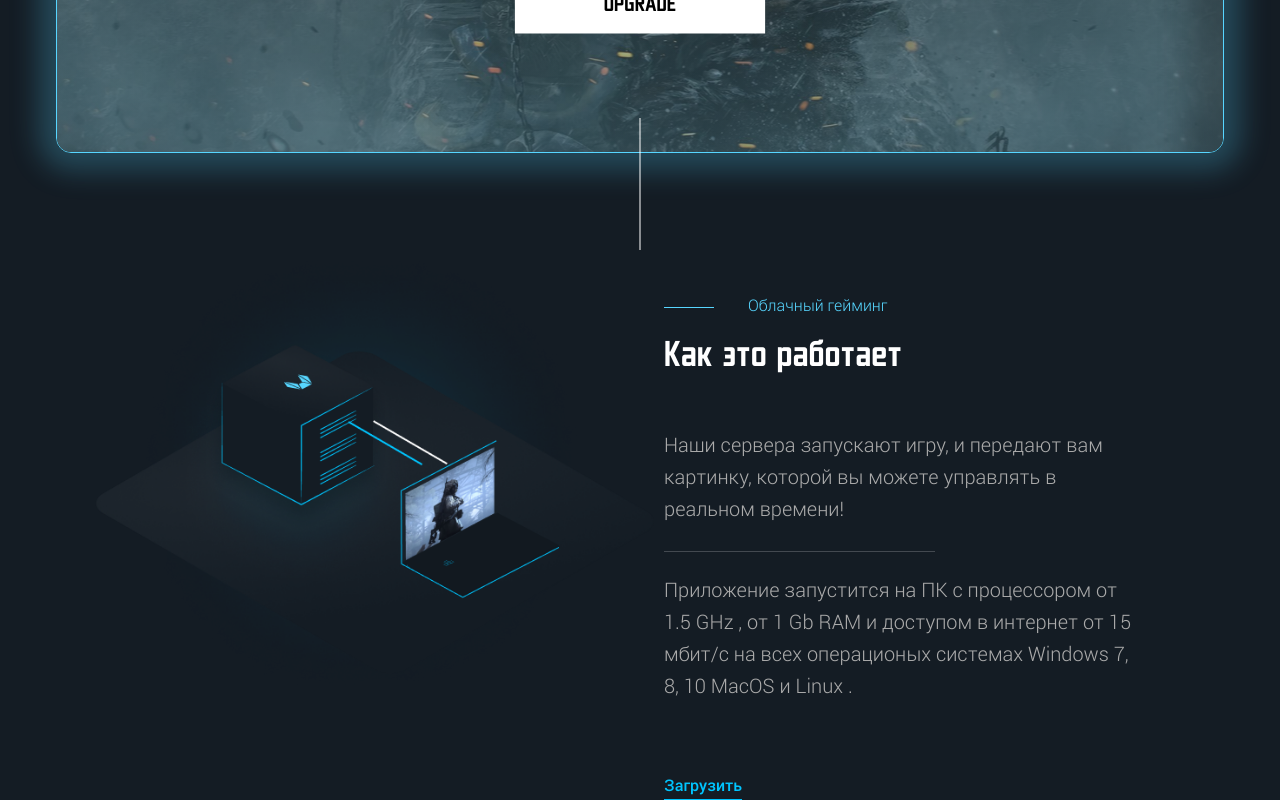
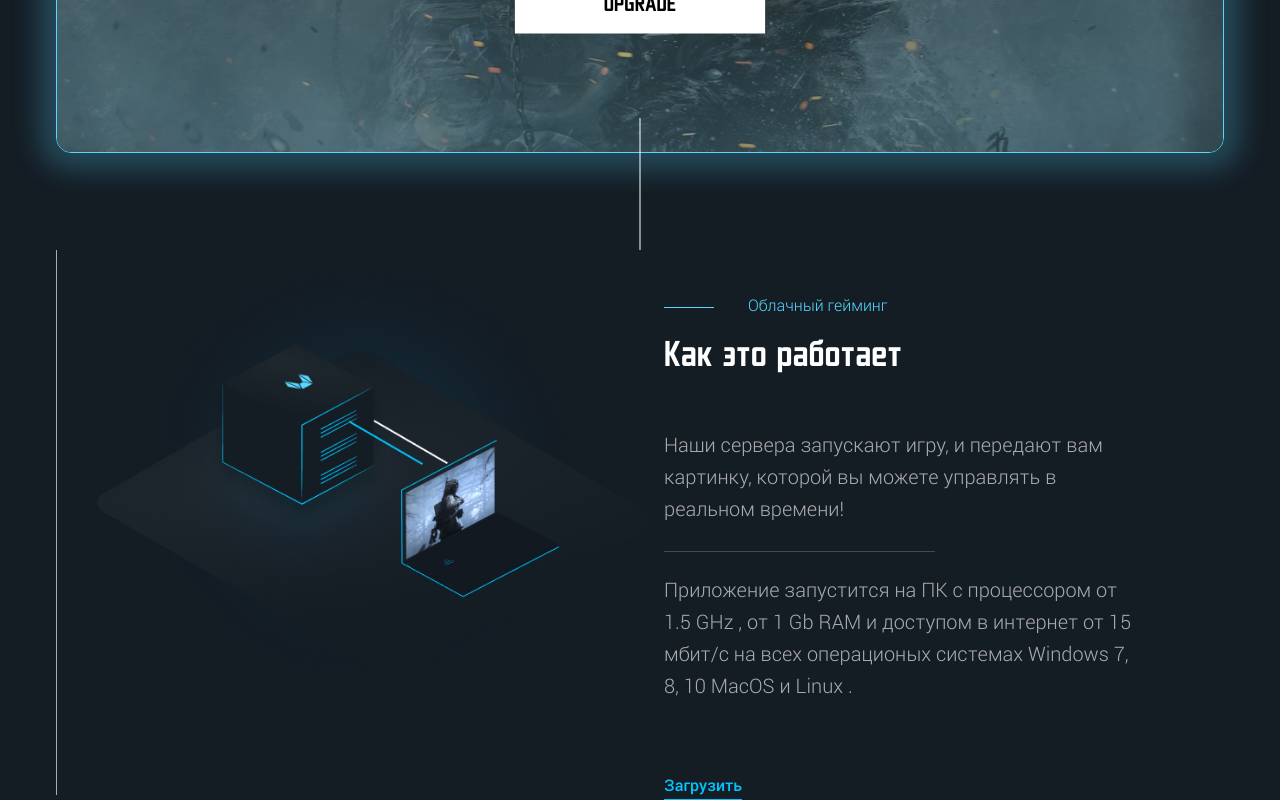
Before and after one commit to Mighty-Lion/Warplaycloud, a React (Vite) app: page / in a window 1280 px wide. Shown: the part 650-1450 px from the top of the page. Built offline with nearby package versions, Linux system fonts and the light colour scheme.

Commit message:
fix Content

```diff
--- a/src/components/Content/index.styles.ts
+++ b/src/components/Content/index.styles.ts
@@ -0,0 +1,5 @@
+import styled from '@emotion/styled';
+
+export const ContentContainer = styled.div`
+  border-left: 1px solid var(--color-gray-500);
+`;
--- a/src/components/Content/index.tsx
+++ b/src/components/Content/index.tsx
@@ -1,5 +1,10 @@
 import { Cloud } from '@/components/Content/partials/Cloud';
+import { ContentContainer } from '@/components/Content/index.styles';
 
 export function Content() {
-  return <Cloud />;
+  return (
+    <ContentContainer>
+      <Cloud />
+    </ContentContainer>
+  );
 }
```
